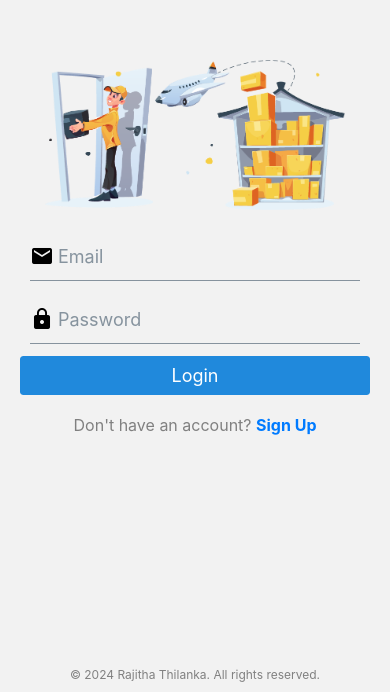
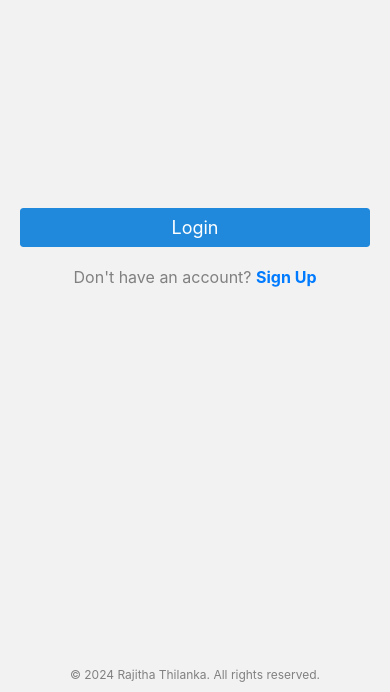
Before and after one commit to RajithaThilanka/Runner-Manager, a React Native app: screen /SignIn in a window 390 px wide. Shown: the part 152-844 px from the top of the page. Built offline with nearby package versions, Linux system fonts and the light colour scheme; what expo-auth-session, expo-web-browser would draw is missing.

Commit message:
Add async Storage

```diff
--- a/app.json
+++ b/app.json
@@ -14,7 +14,10 @@
     "scheme": "xbroker",
     "ios": {
       "supportsTablet": true,
-      "bundleIdentifier": "com.xbroker.mobile.RunnerManager"
+      "bundleIdentifier": "com.xbroker.mobile.RunnerManager",
+      "config": {
+        "usesNonExemptEncryption": false
+      }
     },
     "android": {
       "adaptiveIcon": {
@@ -56,7 +59,8 @@
             }
           }
         }
-      ]
+      ],
+      "expo-secure-store"
     ]
   }
 }
--- a/src/auth/authActions.ts
+++ b/src/auth/authActions.ts
@@ -1,9 +1,10 @@
 import * as AuthSession from "expo-auth-session";
 import { ThunkAction } from "redux-thunk";
-import { Action } from "redux";
+import { Action, Dispatch } from "redux";
 import { jwtDecode, JwtPayload } from "jwt-decode";
 import axios from "axios";
 import { RootState } from "../store/root-reducer";
+import * as SecureStore from "expo-secure-store";
 
 const AUTH_CLIENT_ID = `5719e40c-99bd-43ae-bc26-162e61907c0f`;
 
@@ -13,6 +14,11 @@ export const LOGOUT = "LOGOUT";
 export const SET_USER = "SET_USER";
 export const CLEAR_USER = "CLEAR_USER";
 export const SET_PROFILE_IMAGE = "SET_PROFILE_IMAGE";
+
+// SecureStore keys
+export const TOKEN_KEY = "xbrokerjwttoken";
+export const REFRESH_TOKEN_KEY = "xbrokerrefreshtoken";
+export const TOKEN_EXPIRE_IN = "xbrokerexptokenin";
 
 export interface LoginSuccessAction extends Action<typeof LOGIN_SUCCESS> {
   payload: {
@@ -73,6 +79,7 @@ interface CustomTokenResponse extends AuthSession.TokenResponse {
   token_type?: string;
   error?: string;
   error_description?: string;
+  tokenResponse?: string;
 }
 
 const fetchProfileImage = async (
@@ -171,6 +178,13 @@ export const login =
           return;
         }
 
+        if (tokenResponse?.refreshToken) {
+          await SecureStore.setItemAsync(
+            REFRESH_TOKEN_KEY,
+            tokenResponse?.refreshToken as string
+          );
+        }
+
         dispatch<LoginSuccessAction>({
           type: LOGIN_SUCCESS,
           payload: {
@@ -198,8 +212,59 @@ export const login =
 export const logout =
   (): ThunkAction<void, RootState, unknown, Action<string>> =>
   async (dispatch) => {
-    // Implement logout functionality
-    dispatch<LogoutAction>({ type: LOGOUT });
-    //Clear use when log out
-    dispatch(clearUser());
+    try {
+      await SecureStore.deleteItemAsync(TOKEN_KEY);
+      dispatch<LogoutAction>({ type: LOGOUT });
+      dispatch(clearUser());
+    } catch (error) {
+      console.error("Logout error", error);
+    }
   };
+
+// Function to refresh the access token using refresh token
+export const refreshAccessToken = async (
+  dispatch: Dispatch<LoginSuccessAction>
+) => {
+  try {
+    const refreshToken = await SecureStore.getItemAsync(REFRESH_TOKEN_KEY);
+    if (!refreshToken) {
+      throw new Error("No refresh token available");
+    }
+
+    const tokenResponse = await AuthSession.refreshAsync(
+      {
+        clientId: AUTH_CLIENT_ID,
+        refreshToken: refreshToken,
+      },
+      discovery
+    );
+
+    if (tokenResponse?.accessToken) {
+      if (tokenResponse.refreshToken) {
+        await SecureStore.setItemAsync(
+          REFRESH_TOKEN_KEY,
+          tokenResponse.refreshToken
+        );
+      }
+
+      dispatch({
+        type: LOGIN_SUCCESS,
+        payload: {
+          accessToken: tokenResponse.accessToken,
+          idToken: tokenResponse.idToken as string,
+          refreshToken: tokenResponse.refreshToken as string,
+          expiresIn: tokenResponse.expiresIn as number,
+          scope: tokenResponse.scope as string,
+          tokenType: tokenResponse.tokenType as string,
+        },
+      });
+
+      return tokenResponse.accessToken;
+    } else {
+      throw new Error("Failed to refresh access token");
+    }
+  } catch (error) {
+    console.error("Error refreshing access token:", error);
+    throw error;
+  }
+};
--- a/src/screens/sign-in/sign-in.tsx
+++ b/src/screens/sign-in/sign-in.tsx
@@ -1,97 +1,75 @@
-/* eslint-disable react/no-unescaped-entities */
-import React, { useEffect } from "react";
+import React, { useEffect, useState } from "react";
 import {
   ScrollView,
   StyleSheet,
-  View,
   TouchableOpacity,
   SafeAreaView,
 } from "react-native";
-import { Input, Image, Icon } from "@rneui/themed";
-import { Formik } from "formik";
-import * as Yup from "yup";
-
+import * as SecureStore from "expo-secure-store";
 import { Button } from "react-native-elements";
-import { getImage } from "../../helpers/getImage";
 import { SignInProps } from "./signin.types";
 import { useNavigation } from "@react-navigation/native";
 import { NavOptionScreenProps } from "../home/home.types";
 import { Text } from "@rneui/base";
-import { useDispatch, useSelector } from "react-redux";
-import { RootState } from "../../store/root-reducer";
-import { login } from "../../auth/authActions";
-
-const LoginSchema = Yup.object().shape({
-  email: Yup.string().email("Invalid email").required("Email is required"),
-  password: Yup.string().required("Password is required"),
-});
+import { useDispatch } from "react-redux";
+import {
+  login,
+  REFRESH_TOKEN_KEY,
+  refreshAccessToken,
+} from "../../auth/authActions";
 
 const SignIn: React.FC<SignInProps> = () => {
   const dispatch = useDispatch();
   const navigation = useNavigation<NavOptionScreenProps>();
   const currentYear = new Date().getFullYear();
+  const [loading, setLoading] = useState(true);
 
-  const authState = useSelector((state: RootState) => state.auth);
+  // Check for refresh token and get a new access token if available
   useEffect(() => {
-    if (authState?.accessToken) {
+    const checkRefreshToken = async () => {
+      setLoading(true);
+
+      // Check if refresh token exists
+      const refreshToken = await SecureStore.getItemAsync(REFRESH_TOKEN_KEY);
+      if (refreshToken) {
+        try {
+          // Use the refresh token to get a new access token
+          const newAccessToken = await refreshAccessToken(dispatch);
+          if (newAccessToken) {
+            // Navigate to Home if a new access token is obtained
             navigation.navigate("Home");
+            return;
           }
-  }, [authState, navigation]);
+        } catch (error) {
+          console.error("Error refreshing access token:", error);
+        }
+      }
+
+      // No refresh token or failed refresh, display login screen
+      setLoading(false);
+    };
+
+    checkRefreshToken();
+  }, [navigation, dispatch]);
 
   const handleLoginPress = (): void => {
+    setLoading(true);
     dispatch(login() as never);
   };
 
   return (
     <SafeAreaView style={styles.safeArea}>
       <ScrollView contentContainerStyle={styles.container}>
-        <View style={styles.imageContainer}>
-          <Image style={styles.logo} source={getImage("loginLogo")} />
-        </View>
-        <Formik
-          initialValues={{ email: "", password: "" }}
-          validationSchema={LoginSchema}
-          onSubmit={handleLoginPress}
-        >
-          {({ handleChange, handleBlur, values, errors, touched }) => (
-            <>
-              <Input
-                placeholder="Email"
-                leftIcon={<Icon name="email" size={24} color="black" />}
-                autoCapitalize="none"
-                keyboardType="email-address"
-                onChangeText={handleChange("email")}
-                onBlur={handleBlur("email")}
-                value={values.email}
-                errorMessage={touched.email && errors.email ? errors.email : ""}
-                inputContainerStyle={styles.inputContainerStyle}
-              />
-              <Input
-                placeholder="Password"
-                leftIcon={<Icon name="lock" size={24} color="black" />}
-                secureTextEntry
-                autoCapitalize="none"
-                onChangeText={handleChange("password")}
-                onBlur={handleBlur("password")}
-                value={values.password}
-                errorMessage={
-                  touched.password && errors.password ? errors.password : ""
-                }
-                inputContainerStyle={styles.inputContainerStyle}
-              />
-              <Button title="Login" onPress={handleLoginPress} />
+        <Button title="Login" onPress={handleLoginPress} loading={loading} />
         <TouchableOpacity
           style={styles.signUpContainer}
           onPress={() => navigation.navigate("SignUp")}
         >
           <Text style={styles.signUpText}>
-                  Don't have an account?{" "}
+            Don&apos;t have an account?{" "}
             <Text style={styles.signUpButton}>Sign Up</Text>
           </Text>
         </TouchableOpacity>
-            </>
-          )}
-        </Formik>
       </ScrollView>
       <Text style={styles.copyRightText}>
         © {currentYear} Rajitha Thilanka. All rights reserved.
@@ -108,19 +86,6 @@ const styles = StyleSheet.create({
     flexGrow: 1,
     justifyContent: "center",
     padding: 20,
-  },
-  imageContainer: {
-    alignItems: "center",
-    marginBottom: 20,
-  },
-  logo: {
-    width: 300,
-    height: 150,
-  },
-  inputContainerStyle: {
-    borderBottomWidth: 1,
-    borderBottomColor: "#86939e",
-    marginVertical: 2,
   },
   signUpContainer: {
     marginTop: 20,
@@ -141,11 +106,6 @@ const styles = StyleSheet.create({
     textAlign: "center",
     marginBottom: 10,
   },
-  centered: {
-    flex: 1,
-    justifyContent: "center",
-    alignItems: "center",
-  },
 });
 
 export default SignIn;
--- a/tsconfig.json
+++ b/tsconfig.json
@@ -3,6 +3,6 @@
   "compilerOptions": {
     "strict": true,
     "typeRoots": ["./src/types", "./node_modules/@types"]
-  },
-  "include": ["src/**/*", "src/types/env.d.ts"]
+  }
+  // "include": ["src/**/*", "src/types/env.d.ts"]
 }
```
Also changed, not shown: eas.json (+6 -3 lines), package.json (+9 -6 lines), src/auth/authReducer.ts (+7 -2 lines), 2 other files (tests, documents, lock files or other folders). Lines whose indentation alone changed are shown as unchanged.
